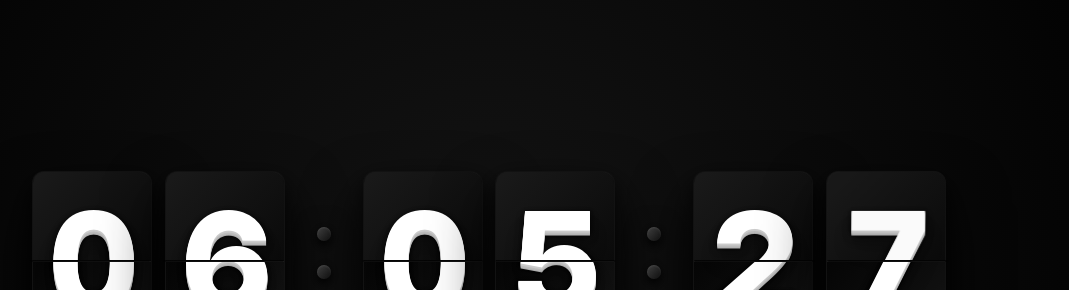
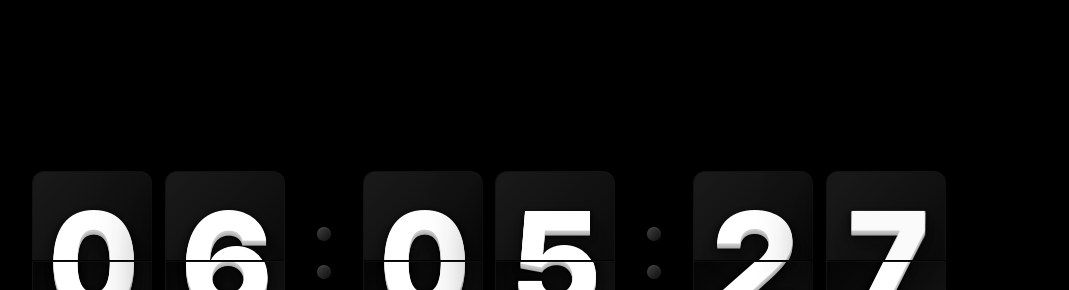
Before and after one commit to mbiboss/clock, a plain HTML site: page index.html in a window 1280 px wide. Shown: the part 122-412 px from the top of the page, without its empty margins (151-1220 px from the left). Drawn offline with Linux system fonts and the light colour scheme.

Commit message:
Comment out background image in body style
Comment out the background image in CSS.

```diff
--- a/style.css
+++ b/style.css
@@ -6,8 +6,8 @@
 
 body {
     background-color: #000000;
-    background-image:
-        radial-gradient(circle at 50% 50%, rgba(20, 20, 20, 1) 0%, rgba(0, 0, 0, 1) 100%);
+    /*background-image:
+        radial-gradient(circle at 50% 50%, rgba(20, 20, 20, 1) 0%, rgba(0, 0, 0, 1) 100%);*/
     color: #f1f1f1;
     font-family: -apple-system, BlinkMacSystemFont, "Segoe UI", Roboto, "Helvetica Neue", Arial, sans-serif;
     display: flex;
```
